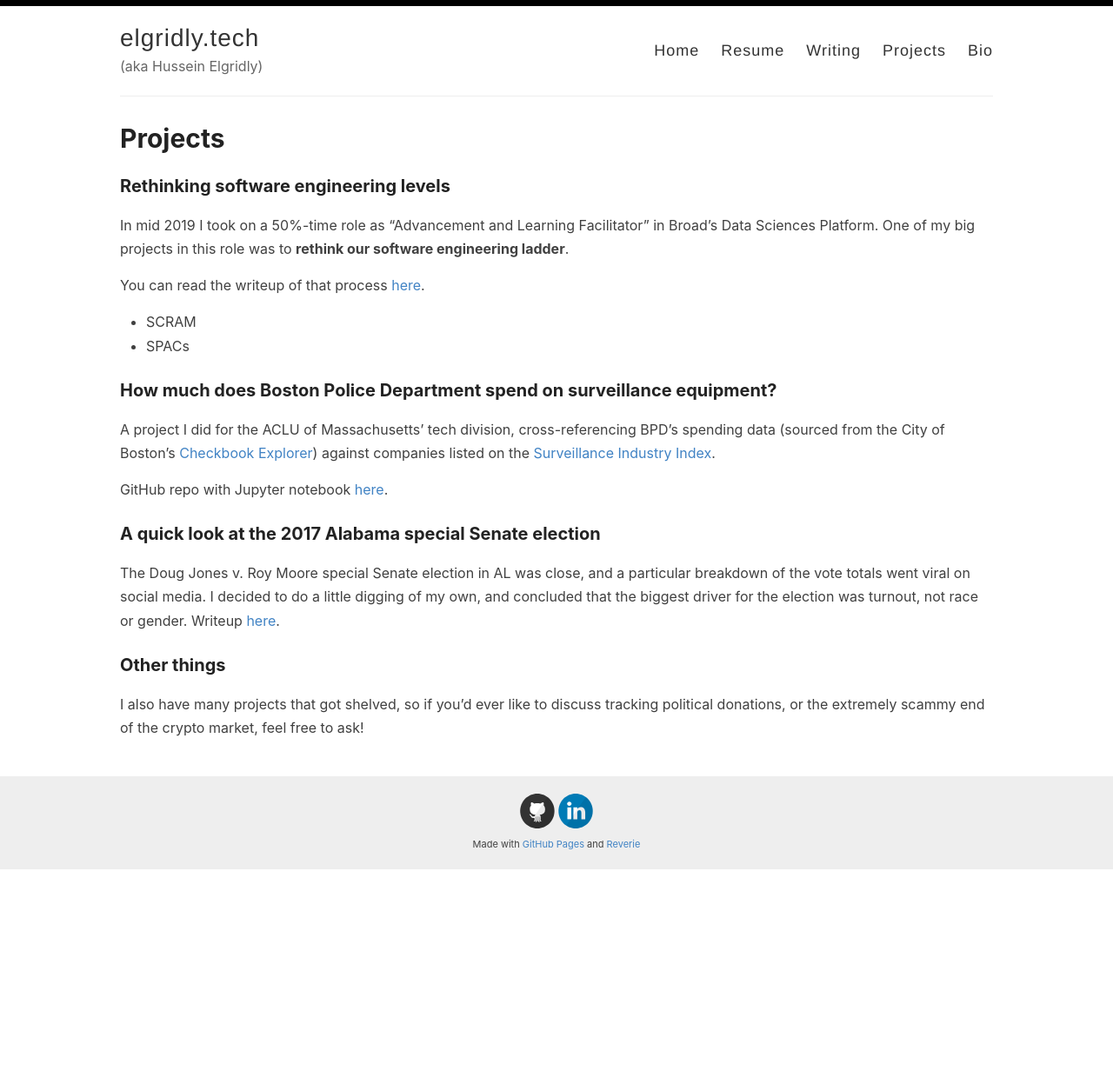
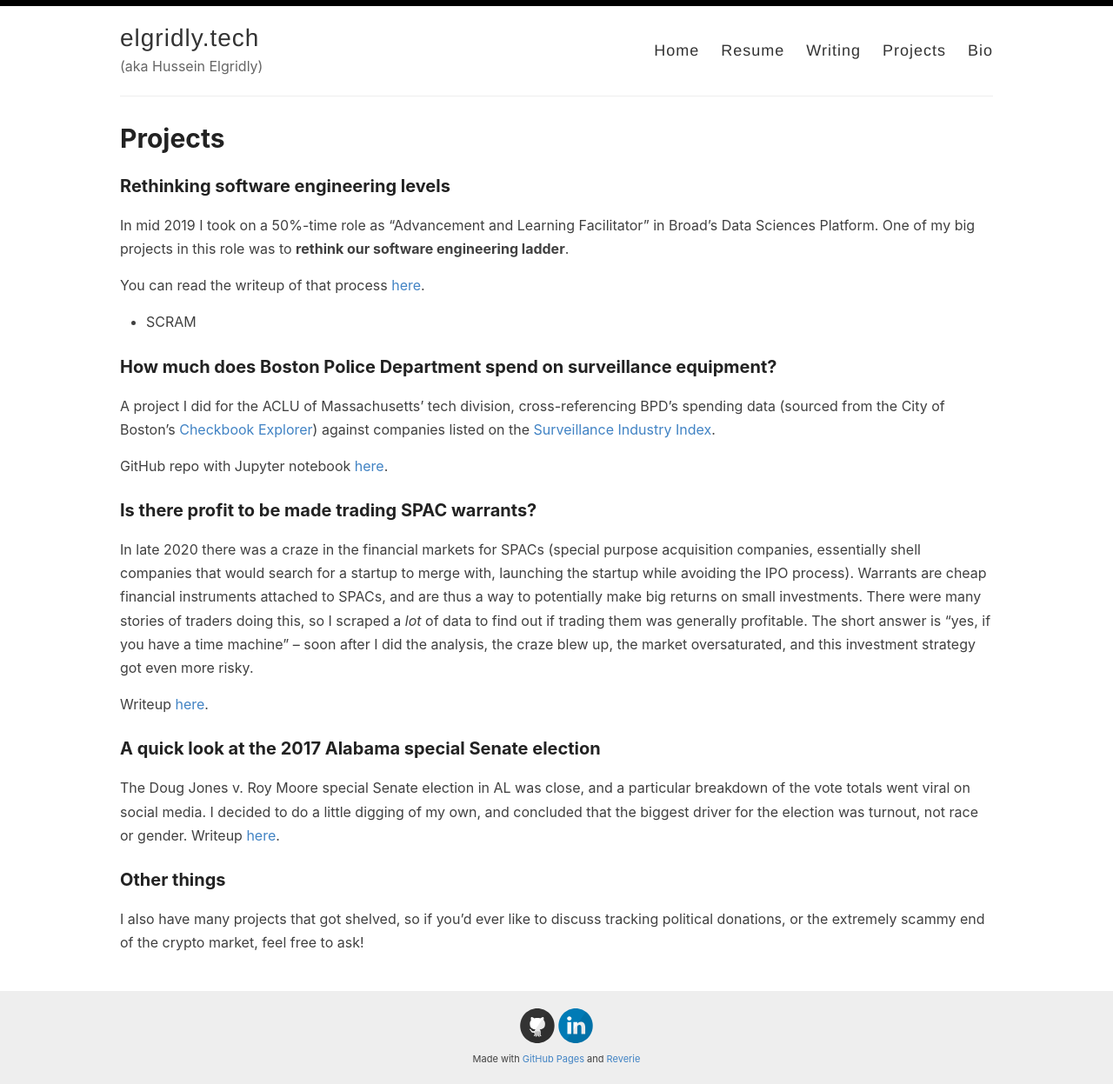
Before and after one commit to helgridly/helgridly.github.io, a Jekyll site: the page built from _pages/projects.md, in a window 1280 px wide. Shown: the whole page at 87% size. Built offline with Jekyll 4.4.1, drawn with Linux system fonts in a browser that asks for light colours; before the commit the page ends 1000 px from its top, so only the background shows below that.

Commit message:
spacs (#11)

```diff
--- a/_pages/projects.md
+++ b/_pages/projects.md
@@ -11,13 +11,19 @@ In mid 2019 I took on a 50%-time role as "Advancement and Learning Facilitator"
 You can read the writeup of that process [here](/levels).
 
 * SCRAM
-* SPACs
 
 ### How much does Boston Police Department spend on surveillance equipment?
 
 A project I did for the ACLU of Massachusetts' tech division, cross-referencing BPD's spending data (sourced from the City of Boston's [Checkbook Explorer](https://spending.data.boston.gov/)) against companies listed on the [Surveillance Industry Index](https://sii.transparencytoolkit.org/).
 
 GitHub repo with Jupyter notebook [here](https://github.com/helgridly/bpd-sii).
+
+
+### Is there profit to be made trading SPAC warrants?
+
+In late 2020 there was a craze in the financial markets for SPACs (special purpose acquisition companies, essentially shell companies that would search for a startup to merge with, launching the startup while avoiding the IPO process). Warrants are cheap financial instruments attached to SPACs, and are thus a way to potentially make big returns on small investments. There were many stories of traders doing this, so I scraped a _lot_ of data to find out if trading them was generally profitable. The short answer is "yes, if you have a time machine" -- soon after I did the analysis, the craze blew up, the market oversaturated, and this investment strategy got even more risky.
+
+Writeup [here](https://elgridly.tech/finstuff/SPAC-warrants/).
 
 ### A quick look at the 2017 Alabama special Senate election
 
```
